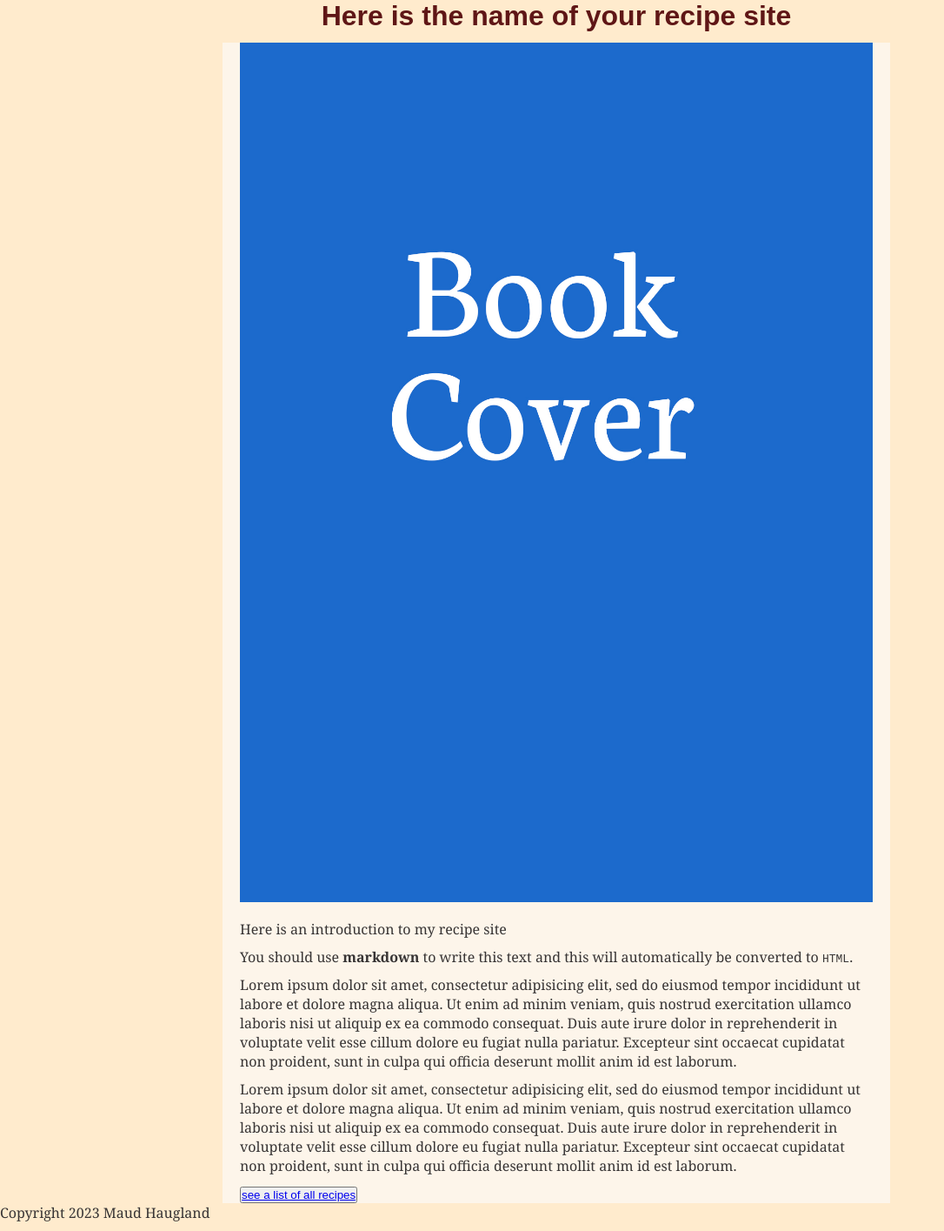
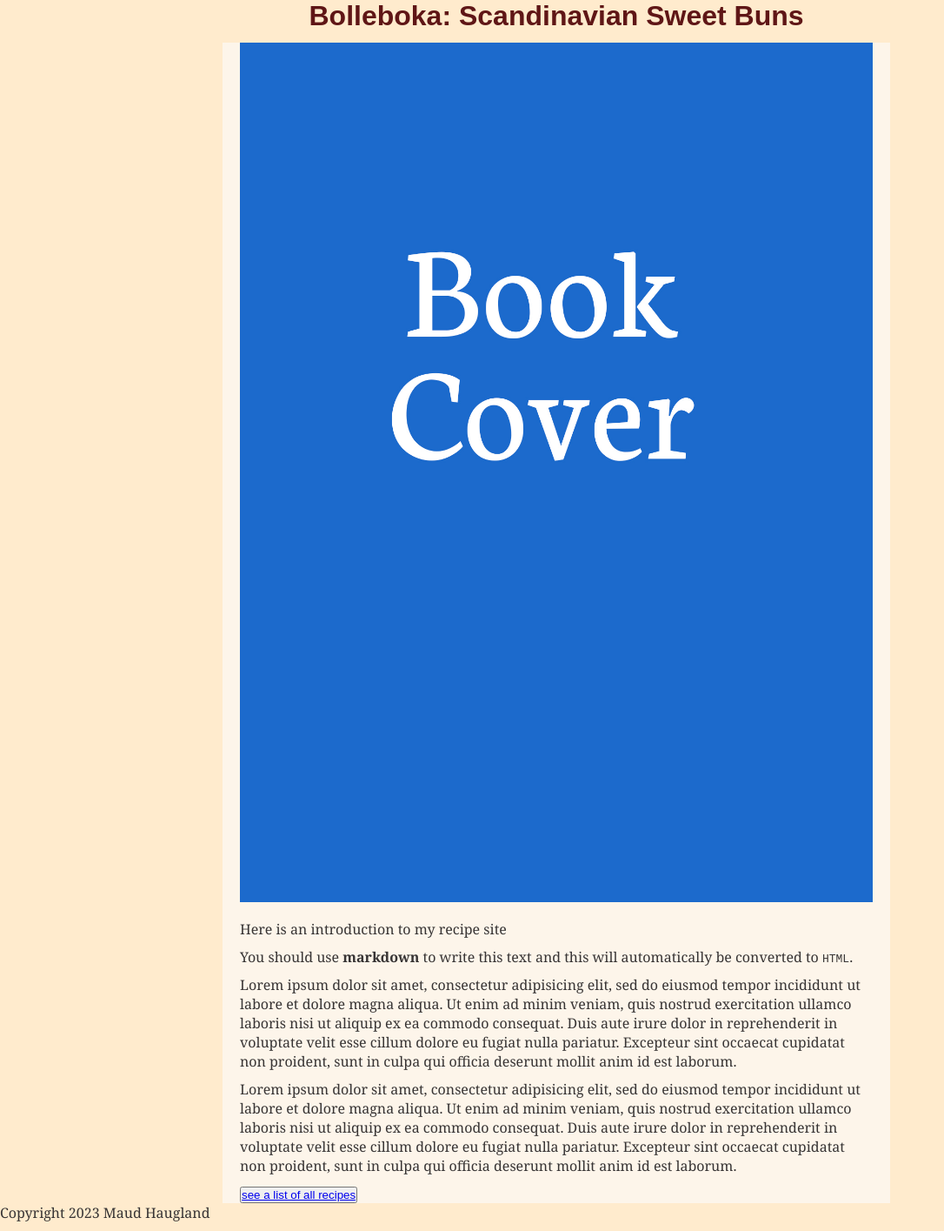
Before and after one commit to maudhaugland/maudsrecipes, a Jekyll site: the page built from home/index.md, in a window 1280 px wide. Shown: the whole page at 87% size, without its empty margins (0-1086 px from the left). Built offline with Jekyll 4.4.1, drawn with Linux system fonts in a browser that asks for light colours.

Commit message:
Update Home Page “index”

```diff
--- a/home/index.md
+++ b/home/index.md
@@ -1,9 +1,10 @@
 ---
+title: "Bolleboka: Scandinavian Sweet Buns"
+coverimage: ../uploads/bookcover.jpg
+permalink: /
 layout: recipeshome
-title: Here is the name of your recipe site
-permalink: "/"
-coverimage: ../uploads/bookcover.jpg
 published: true
+date: 2023-02-09T18:12:15.202Z
 ---
 
 Here is an introduction to my recipe site
```
